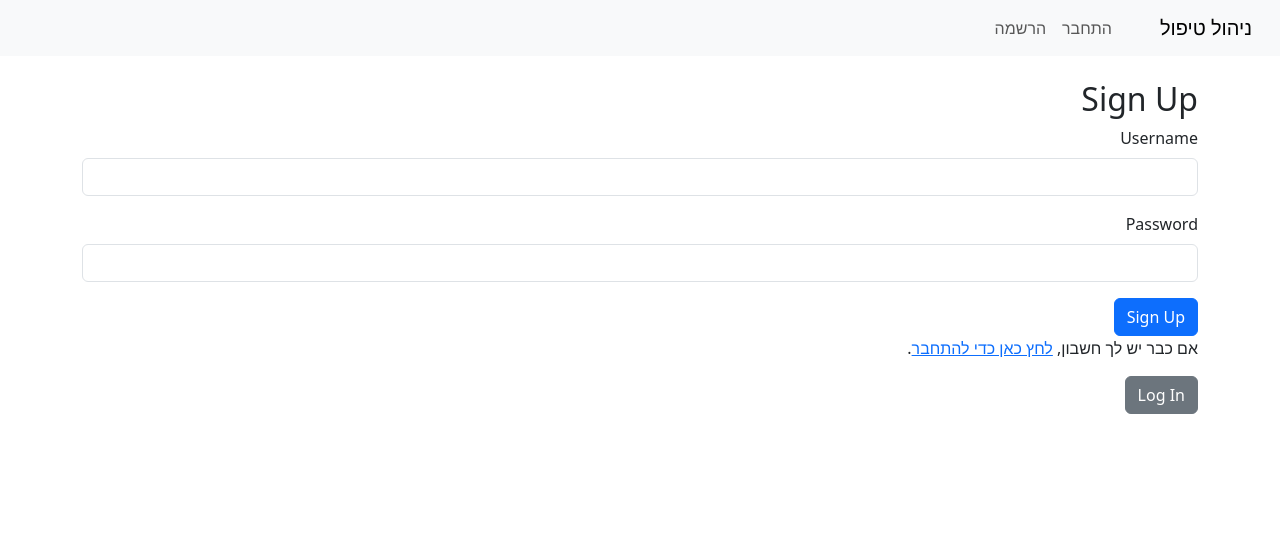
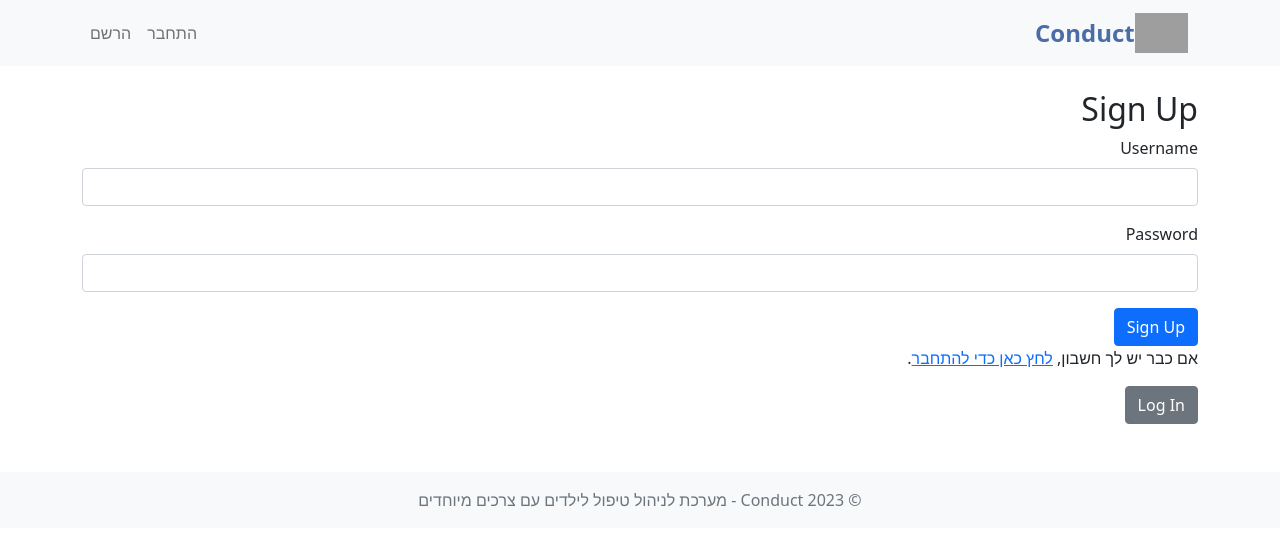
Before and after one commit to hsarid92/ASD, a Flask app: page /signup in a window 1280 px wide. Shown: the top 546 px of the page. Run offline with Flask 3, Linux system fonts and the light colour scheme; grey boxes are pictures that could not be loaded.

Commit message:
add LOGO

```diff
--- a/APP.py
+++ b/APP.py
@@ -65,7 +65,7 @@ def load_user(user_id):
 
 @app.route('/')
 def index():
-    return render_template('index.html', title="Home")
+    return render_template('index.html', title="Home", app_name="Conduct")
 
 @app.route('/signup', methods=['GET', 'POST'])
 def signup():
--- a/templates/base.html
+++ b/templates/base.html
@@ -3,9 +3,23 @@
 <head>
     <meta charset="UTF-8">
     <meta name="viewport" content="width=device-width, initial-scale=1.0">
-    <title>{{ title }}</title>
-    <link href="https://cdn.jsdelivr.net/npm/bootstrap@5.3.0-alpha1/dist/css/bootstrap.min.css" rel="stylesheet">
+    <title>{{ title }} | Conduct</title>
+    <!-- Bootstrap RTL CSS -->
+    <link rel="stylesheet" href="https://cdn.jsdelivr.net/npm/bootstrap@5.0.2/dist/css/bootstrap.rtl.min.css">
+    <link rel="stylesheet" href="https://cdnjs.cloudflare.com/ajax/libs/font-awesome/6.0.0-beta3/css/all.min.css">
     <style>
+        .navbar-brand img {
+            height: 40px;
+            margin-right: 10px;
+        }
+
+        .app-name {
+            font-weight: bold;
+            color: #4a6da7;
+            font-size: 24px;
+        }
+
+        /* Add any custom CSS here */
         body {
             direction: rtl;
             text-align: right;
@@ -16,26 +30,73 @@
     </style>
 </head>
 <body>
-    <nav class="navbar navbar-expand-lg navbar-light bg-light">
-        <div class="container-fluid">
-            <a class="navbar-brand" href="{{ url_for('index') }}">ניהול טיפול</a>
-            <div class="collapse navbar-collapse">
-                <ul class="navbar-nav ms-auto">
+    <nav class="navbar navbar-expand-lg navbar-light bg-light mb-4">
+        <div class="container">
+            <a class="navbar-brand d-flex align-items-center" href="{{ url_for('index') }}">
+                <img src="{{ url_for('static', filename='img/logo.svg') }}" alt="Conduct Logo">
+                <span class="app-name">Conduct</span>
+            </a>
+            <button class="navbar-toggler" type="button" data-bs-toggle="collapse" data-bs-target="#navbarNav">
+                <span class="navbar-toggler-icon"></span>
+            </button>
+            <div class="collapse navbar-collapse" id="navbarNav">
+                <ul class="navbar-nav me-auto">
                     {% if current_user.is_authenticated %}
-                        <li class="nav-item"><a class="nav-link" href="{{ url_for('dashboard') }}">לוח בקרה</a></li>
-                        <li class="nav-item"><a class="nav-link" href="{{ url_for('contacts_page') }}">אנשי קשר</a></li>
-                        <li class="nav-item"><a class="nav-link" href="{{ url_for('schedule') }}">לוח זמנים</a></li>
-                        <li class="nav-item"><a class="nav-link" href="{{ url_for('logout') }}">התנתק</a></li>
+                    <li class="nav-item">
+                        <a class="nav-link" href="{{ url_for('dashboard') }}">לוח בקרה</a>
+                    </li>
+                    <li class="nav-item">
+                        <a class="nav-link" href="{{ url_for('schedule') }}">לוח זמנים</a>
+                    </li>
+                    <li class="nav-item">
+                        <a class="nav-link" href="{{ url_for('contacts') }}">אנשי קשר</a>
+                    </li>
+                    {% endif %}
+                </ul>
+                <ul class="navbar-nav">
+                    {% if current_user.is_authenticated %}
+                    <li class="nav-item">
+                        <span class="nav-link">שלום, {{ current_user.username }}</span>
+                    </li>
+                    <li class="nav-item">
+                        <a class="nav-link" href="{{ url_for('logout') }}">התנתק</a>
+                    </li>
                     {% else %}
-                        <li class="nav-item"><a class="nav-link" href="{{ url_for('login') }}">התחבר</a></li>
-                        <li class="nav-item"><a class="nav-link" href="{{ url_for('signup') }}">הרשמה</a></li>
+                    <li class="nav-item">
+                        <a class="nav-link" href="{{ url_for('login') }}">התחבר</a>
+                    </li>
+                    <li class="nav-item">
+                        <a class="nav-link" href="{{ url_for('signup') }}">הרשם</a>
+                    </li>
                     {% endif %}
                 </ul>
             </div>
         </div>
     </nav>
-    <div class="container mt-4">
+
+    <div class="container">
+        {% with messages = get_flashed_messages() %}
+        {% if messages %}
+        <div class="row">
+            <div class="col-md-12">
+                {% for message in messages %}
+                <div class="alert alert-info">{{ message }}</div>
+                {% endfor %}
+            </div>
+        </div>
+        {% endif %}
+        {% endwith %}
+
         {% block content %}{% endblock %}
     </div>
+
+    <footer class="footer mt-5 py-3 bg-light">
+        <div class="container text-center">
+            <span class="text-muted">© 2023 Conduct - מערכת לניהול טיפול לילדים עם צרכים מיוחדים</span>
+        </div>
+    </footer>
+
+    <!-- Bootstrap JavaScript -->
+    <script src="https://cdn.jsdelivr.net/npm/bootstrap@5.0.2/dist/js/bootstrap.bundle.min.js"></script>
 </body>
 </html>
```
Also changed, not shown: templates/index.html (+73 -6 lines), instance/users.db, static/img/logo.svg (added).
